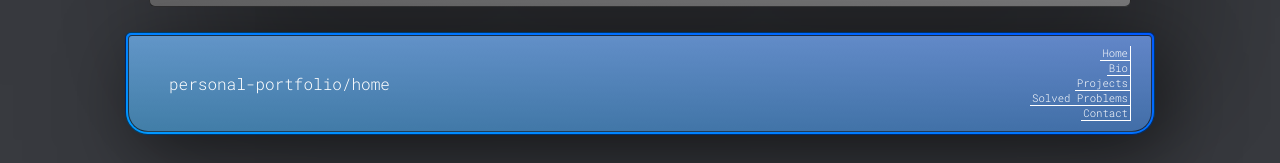
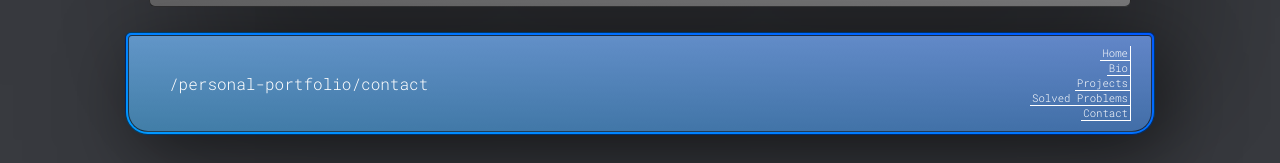
Before and after one commit to JamesNapoletano/personal-portfolio, a React (Create React App) app: page /personal-portfolio/contact in a window 1280 px wide. Shown: the part 278-441 px from the top of the page. Built offline with nearby package versions, Linux system fonts and the light colour scheme.

Commit message:
fixed homepage

```diff
--- a/package.json
+++ b/package.json
@@ -1,7 +1,7 @@
 {
   "name": "personal-portfolio",
   "version": "0.1.0",
-  "homepage": "https://JamesNapoletano.github.io/personal-portfolio/home",
+  "homepage": "https://JamesNapoletano.github.io/personal-portfolio",
   "private": true,
   "dependencies": {
     "@testing-library/jest-dom": "^5.16.5",
--- a/src/Components/Footer/Footer.jsx
+++ b/src/Components/Footer/Footer.jsx
@@ -1,17 +1,18 @@
 import styles from './Footer.module.css'
-import { Link } from 'react-router-dom'
+import { Link, useLocation } from 'react-router-dom'
 
 const Footer = () => {
+    const { pathname } = useLocation();
 
     return (
 
         <div className={styles.footerStroke}>
             <div className={styles.footerBase}>
                 <div className={styles.currentPage}>
-                    personal-portfolio/home
+                    {pathname}
                 </div>
                 <nav className={styles.links}>
-                    <Link to='personal-portfolio/home'>Home</Link>
+                    <Link to='personal-portfolio'>Home</Link>
                     <Link to='personal-portfolio/bio'>Bio</Link>
                     <Link to='personal-portfolio/projects'>Projects</Link>
                     <Link to='personal-portfolio/problems'>Solved Problems</Link>
--- a/src/Components/NavBar/NavBar.jsx
+++ b/src/Components/NavBar/NavBar.jsx
@@ -5,9 +5,9 @@ const NavBar = () => {
     const { pathname } = useLocation();
     const homeBtn = (
         <Link
-            to="personal-portfolio/home"
+            to="personal-portfolio"
             className={
-                pathname === '/personal-portfolio/home' ? styles.navButtonDown : styles.navButtonInit
+                pathname === '/personal-portfolio' ? styles.navButtonDown : styles.navButtonInit
             }
         >
             Home
--- a/src/index.jsx
+++ b/src/index.jsx
@@ -25,7 +25,7 @@ root.render(
           <div className='contentBase'>
             <div className='innerContent'>
               <Routes>
-                <Route path='personal-portfolio/home' element={<App />} />
+                <Route path='personal-portfolio' element={<App />} />
                 <Route path='personal-portfolio/bio' element={<Bio />} />
                 <Route path='personal-portfolio/projects' element={<Projects />} />
                 <Route path='personal-portfolio/problems' element={<Problems />} />
```
